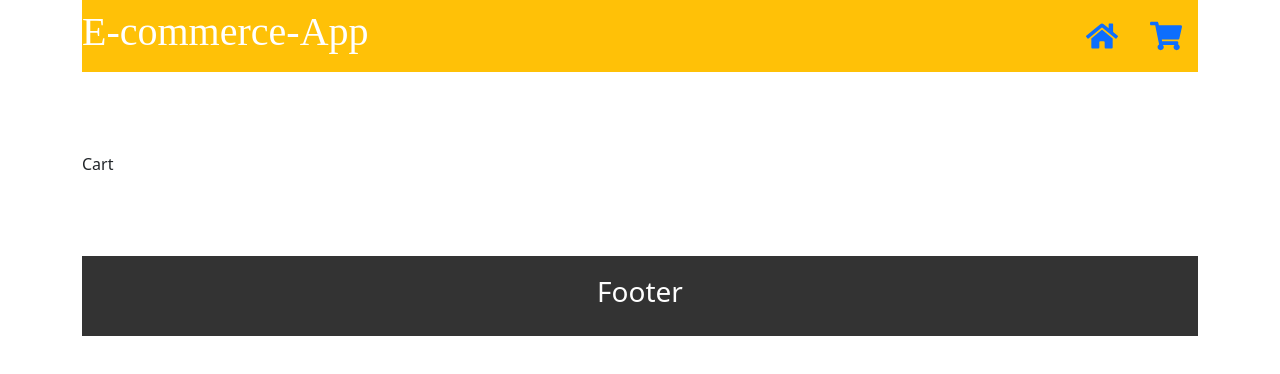
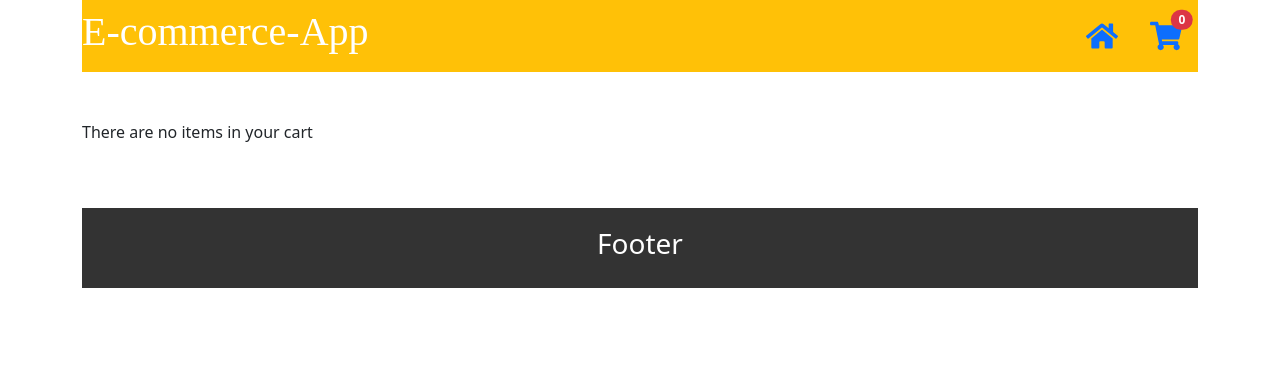
Before and after one commit to Godsheritage/e-commerce-store-app, a React (Create React App) app: page /cart in a window 1280 px wide. Shown: the top 374 px of the page. Built offline with nearby package versions, Linux system fonts and the light colour scheme.

Commit message:
Completed e commerce store

```diff
--- a/src/App.tsx
+++ b/src/App.tsx
@@ -11,7 +11,7 @@ const App: React.FC = () => {
     <ContextProvider>
       <Router>
         <div className="container">
-          <div className="d-flex flex-column">
+          <div className="sub-container">
             <Routes>
               <Route
                 path="/"
--- a/src/components/Navbar.tsx
+++ b/src/components/Navbar.tsx
@@ -1,17 +1,25 @@
-import React from "react";
+import React, { useContext } from "react";
+import ProductContext from "../context/ProductContext";
+import { contextTypes } from "../shared/types";
 import { Link } from "react-router-dom";
-import {FaShoppingCart, FaHome} from 'react-icons/fa'
+import { FaShoppingCart, FaHome } from "react-icons/fa";
 
 const Navbar: React.FC = () => {
+  const { cartItems } = useContext(ProductContext) as contextTypes;
+
   return (
     <nav className="navbar bg-warning">
-      <h1 style = {{color: 'white' }} >E-commerce-App</h1>
+      <h1 style={{ color: "white" }}>E-commerce-App</h1>
       <ul className="nav nav-pills nav-fill">
         <Link to="/" className="nav-link">
-          <FaHome className="fa-5x"/>
+          <FaHome className="fa-5x" />
         </Link>
         <Link to="/cart" className="nav-link">
-          <FaShoppingCart className="fa-5x"/>
+          <FaShoppingCart className="fa-5x position-relative" />
+          <span className="position-absolute top-10 start-90 translate-middle badge rounded-pill bg-danger">
+            {cartItems.length}
+            <span className="visually-hidden">unread messages</span>
+          </span>
         </Link>
       </ul>
     </nav>
--- a/src/components/ShopItems.tsx
+++ b/src/components/ShopItems.tsx
@@ -7,7 +7,7 @@ const ShopItems: React.FC<itemProps> = ({ items }) => {
 
   return (
     <div className="col-md-3">
-      <div className="card p-3">
+      <div className="card p-1">
         <img src={items.image} className="card-img-top" alt="products" />
         <div className="card-body">
           <h5 className="card-title">{items.name}</h5>
--- a/src/context/ProductContext.tsx
+++ b/src/context/ProductContext.tsx
@@ -16,30 +16,30 @@ export const ContextProvider: React.FC<React.ReactNode> = ({ children }) => {
     },
     {
       id: 2,
-      name: "Nike-Air Force",
+      name: "Adidas Yeezy",
       image:
         "https://ng.jumia.is/unsafe/fit-in/500x500/filters:fill(white)/product/21/978685/1.jpg?4651",
       description:
         "Lorem ipsum dolor sit amet consectetur adipisicing elit. Perferendis quas sed numquam velit",
-      price: "$300",
+      price: "$540",
     },
     {
       id: 3,
-      name: "Nike-Air Force",
+      name: "YEEZY Foam Runner",
       image:
         "https://ng.jumia.is/unsafe/fit-in/500x500/filters:fill(white)/product/21/978685/1.jpg?4651",
       description:
         "Lorem ipsum dolor sit amet consectetur adipisicing elit. Perferendis quas sed numquam velit",
-      price: "$300",
+      price: "$1000",
     },
     {
       id: 4,
-      name: "Nike-Air Force",
+      name: "Nike Air Jordan",
       image:
         "https://ng.jumia.is/unsafe/fit-in/500x500/filters:fill(white)/product/21/978685/1.jpg?4651",
       description:
         "Lorem ipsum dolor sit amet consectetur adipisicing elit. Perferendis quas sed numquam velit",
-      price: "$300",
+      price: "$600",
     },
   ]);
 
@@ -49,6 +49,8 @@ export const ContextProvider: React.FC<React.ReactNode> = ({ children }) => {
     const updCart:cartTypes = {
       id: items.id,
       name: items.name,
+      image: items.image,
+      price: items.price
     };
 
     setCartItems([updCart, ...cartItems]);
--- a/src/index.scss
+++ b/src/index.scss
@@ -30,7 +30,7 @@
 }
 
 .d-flex{
-    row-gap: 5rem;
+    // row-gap: 5rem;
 }
 .fa-5x{
   font-size: 2rem;
@@ -38,3 +38,23 @@
 .itemsPrice{
   color:gray;
 }
+
+.img{
+  height:4rem;
+  width:4rem;
+}
+
+.cartItems{
+  display: flex;
+  border: 1px solid #333;
+  justify-content: space-between;
+  padding:0px 2rem 0px 2rem;
+}
+
+.sub-container{
+  display: flex;
+  flex-direction: column;
+  justify-content: space-between;
+  row-gap:3rem
+
+}
--- a/src/pages/Cart.tsx
+++ b/src/pages/Cart.tsx
@@ -1,10 +1,24 @@
-import React, {useContext} from 'react'
-import ProductContext from '../context/ProductContext'
+import React, { useContext } from "react";
+import ProductContext from "../context/ProductContext";
+import { contextTypes } from "../shared/types";
+const Cart: React.FC = () => {
+  const { cartItems } = useContext(ProductContext) as contextTypes;
 
-const Cart:React.FC = () => {
+
+  if (cartItems.length === 0) {
+    return <p>There are no items in your cart</p>;
+  }
   return (
-    <div>Cart</div>
-  )
-}
+    <>
+      {cartItems.map((cart) => (
+        <div className="cartItems">
+          <img className="img" src = {cart.image} alt="CartItem" />
+          <p className="card-title pt-3">{cart.name}</p>
+          <p className="pt-3 itemsPrice">{cart.price}</p>
+        </div>
+      ))}
+    </>
+  );
+};
 
-export default Cart
+export default Cart;
--- a/src/shared/types.ts
+++ b/src/shared/types.ts
@@ -30,6 +30,8 @@ export interface textType {
 export interface cartTypes {
     id:number;
     name:string;
+    image:string;
+    price:string;
 }
 
 
```
